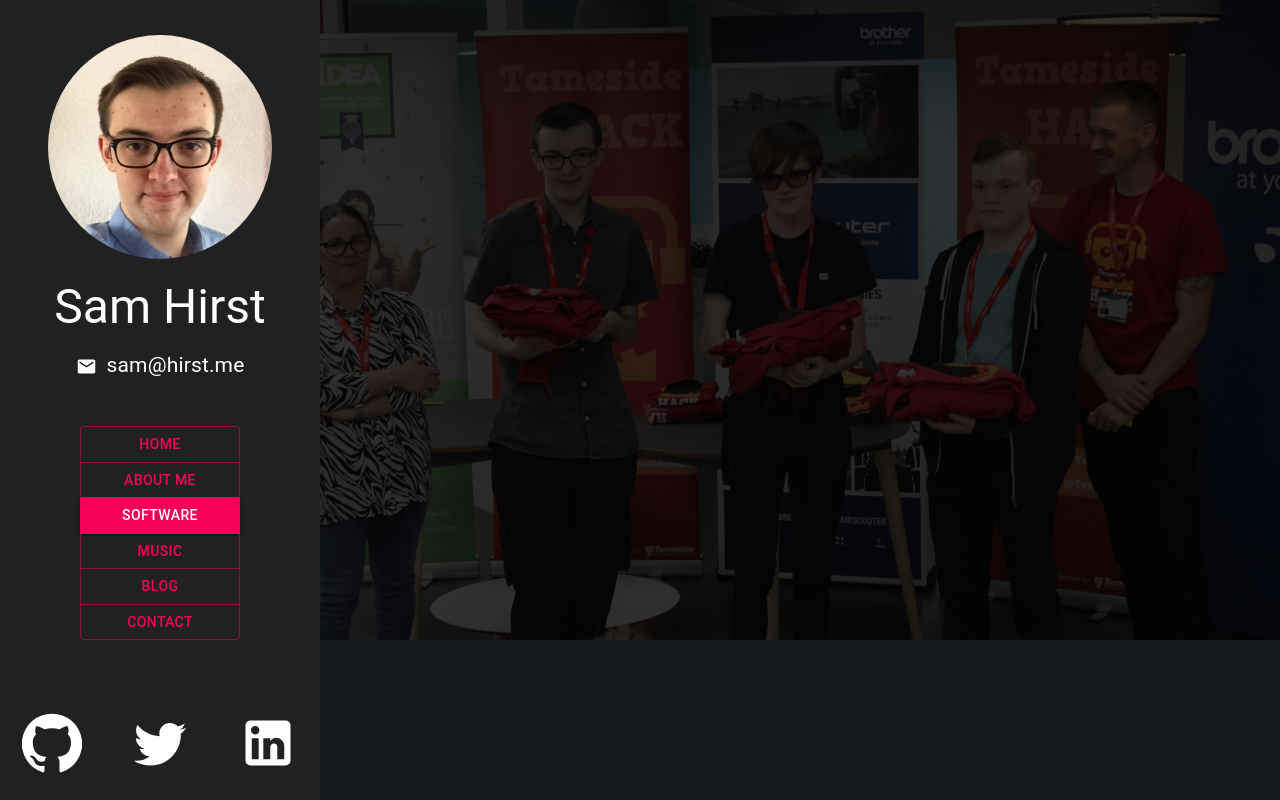
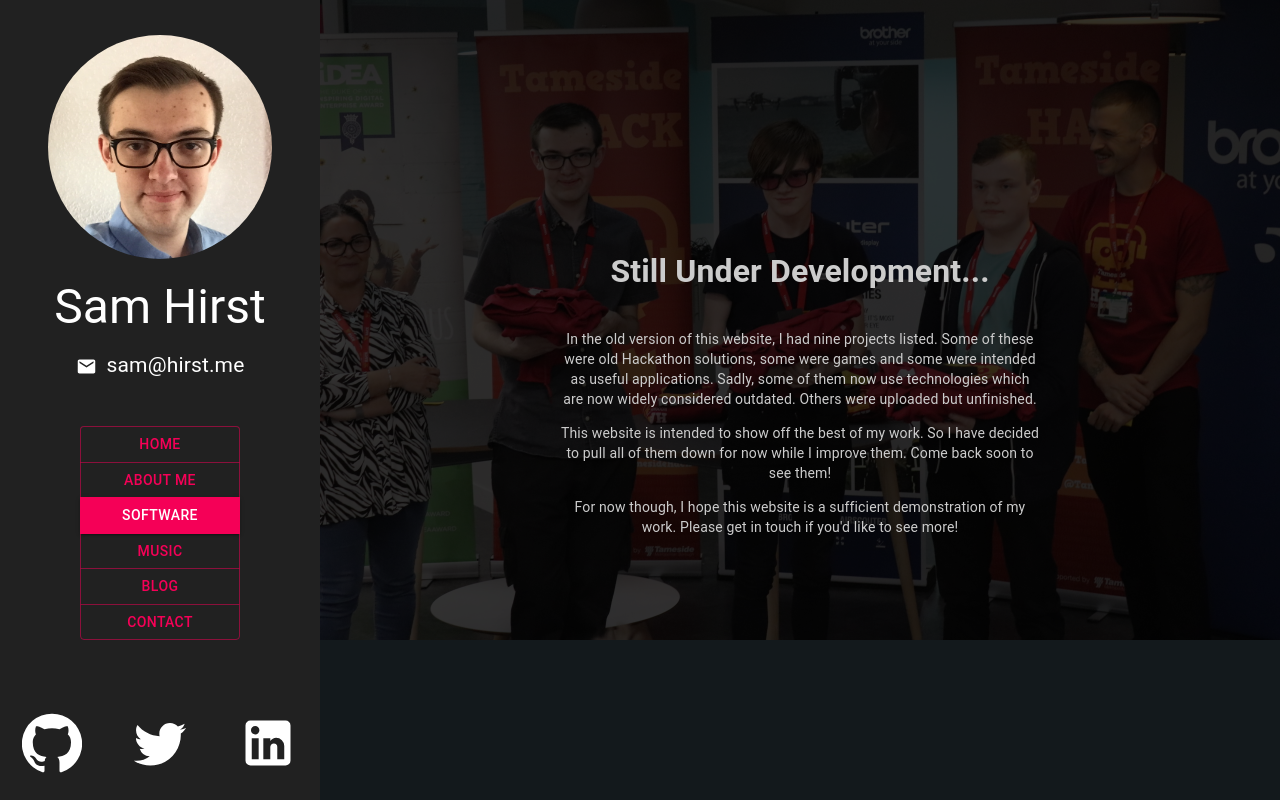
Before and after one commit to SamuelJHirst/MyWebsite, a React (Create React App) app: page / in a window 1280 px wide. Both pictures are taken after a click on the button "SOFTWARE". Built offline with nearby package versions, Linux system fonts and the light colour scheme.

Commit message:
added software page content

```diff
--- a/src/components/Software/index.tsx
+++ b/src/components/Software/index.tsx
@@ -4,7 +4,16 @@ import background from './background.jpg';
 
 const useStyles = makeStyles({
   root: {
-
+    '& > h2': {
+      fontSize: '2rem',
+      marginTop: 0,
+      marginBottom: 0,
+    },
+    '& > *': {
+      maxWidth: '50%',
+      marginLeft: 'auto',
+      marginRight: 'auto',
+    },
   },
 });
 
@@ -14,7 +23,11 @@ function Software() {
   return (
     <BackgroundOverlay src={background} alt="Sam at a Hackathon in 2018">
       <div className={styles.root}>
-
+        <h2>Still Under Development...</h2>
+        <br />
+        <p>In the old version of this website, I had nine projects listed. Some of these were old Hackathon solutions, some were games and some were intended as useful applications. Sadly, some of them now use technologies which are now widely considered outdated. Others were uploaded but unfinished.</p>
+        <p>This website is intended to show off the best of my work. So I have decided to pull all of them down for now while I improve them. Come back soon to see them!</p>
+        <p>For now though, I hope this website is a sufficient demonstration of my work. Please get in touch if you'd like to see more!</p>
       </div>
     </BackgroundOverlay>
   );
```
